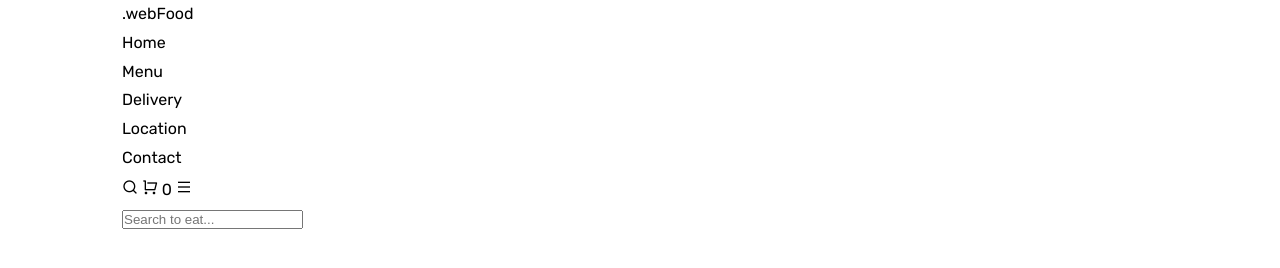
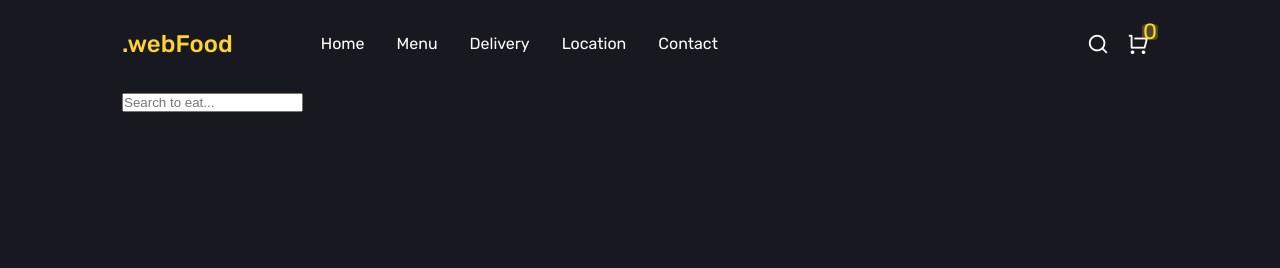
Before and after one commit to Tech-John/dotWebDesign, a plain HTML site: page FoodOrdering/index.html in a window 1280 px wide. Drawn offline with nearby package versions, Linux system fonts and the light colour scheme.

Commit message:
style nav menu

```diff
--- a/FoodOrdering/styles.css
+++ b/FoodOrdering/styles.css
@@ -48,6 +48,107 @@ h4 {font-size: 1em;}
   margin: 0 auto;
 }
 
+
+/*  -------------------------
+ *  00. REUSE SELECTOR
+ * --------------------------*/
+
+ .icons a {
+  position: relative;
+  font-size: 1.375em;
+  width: 40px;
+  height: 40px;
+  padding: 0;
+  text-align: center;
+ }
+
 /*  -------------------------
  *  01. HEADER
- * --------------------------/
+ * --------------------------*/
+header {
+  position: relative;
+}
+
+header::before {
+  content: '';
+  position: absolute;
+  top: 0;
+  left: 0;
+  width: 100%;
+  height: 1000px;
+  background-color: var(---dark-color);
+  z-index: -1;
+}
+
+header :where(nav, .left, .right, ul, .icons) {
+  display: flex;
+  align-items: center;
+  justify-content: space-between;
+}
+
+header :where(.left, ul) {
+  flex-direction: column;
+}
+
+header nav {
+  padding: 1.5em 0;
+  line-height: 2.5em;
+}
+
+header nav a {
+  padding: 0 1em;
+  color: var(--white-color);
+  transition: var(--trans-co);
+}
+
+header nav a:hover {
+  color: var(--primary-color)
+}
+
+header nav .logo a {
+  font-size: 1.5em;
+  font-weight: 500;
+  padding-left: 0;
+  display: flex;
+  color: var(--primary-color)
+}
+
+header nav .icart .number {
+  position: absolute;
+  top: 0;
+  right: 0;
+  font-style: 12px;
+  width: 16px;
+  height: 16px;
+  color: var(--primary-color);
+  background-color: #fed33040;
+  display: flex;
+  align-items: center;
+  justify-content: center;
+  border-radius: 4px;
+}
+
+
+
+
+
+
+
+
+
+
+
+@media screen and (min-width: 768px) {
+
+  .mobile-only {
+    display: none;
+  }
+
+  header :where(.left, ul) {
+    flex-direction: row;
+  }
+
+  header nav .logo a {
+    margin-right: 2em;
+  }
+}
```
